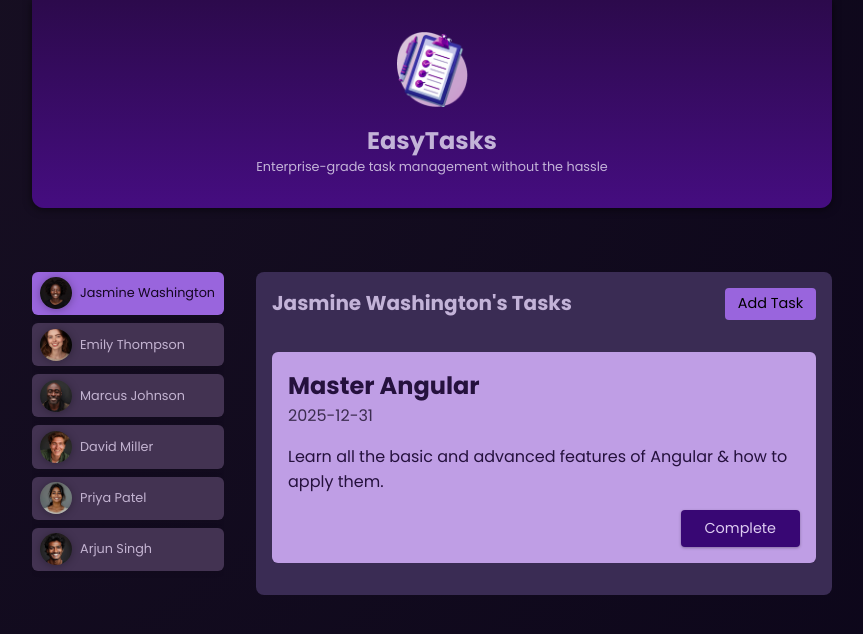
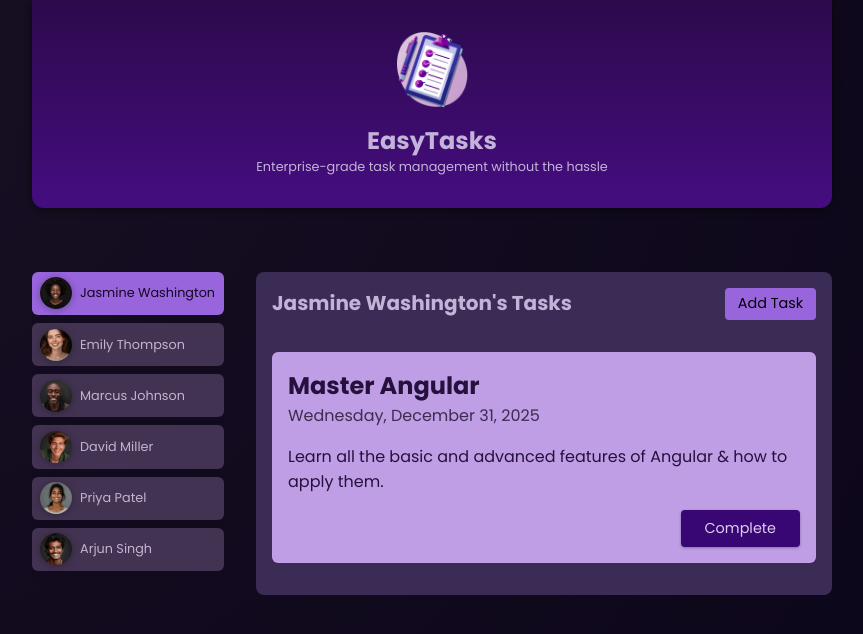
Before and after one commit to niamh-d/first-angular-app, an Angular app: page / in a window 1280 px wide. Both pictures are taken after a click on the button "Jasmine Washington". Shown: the top 634 px of the page, without its empty margins (208-1071 px from the left). Built offline with nearby package versions, Linux system fonts and the light colour scheme.

Commit message:
date pipe for formatting due date

```diff
--- a/src/app/tasks/task/task.html
+++ b/src/app/tasks/task/task.html
@@ -1,7 +1,7 @@
 <app-card>
   <article>
     <h2>{{ task.title }}</h2>
-    <time>{{ task.dueDate }}</time>
+    <time>{{ task.dueDate | date : 'fullDate' }}</time>
     <p>{{ task.summary }}</p>
     <p class="actions">
       <button (click)="onComplete()">Complete</button>
--- a/src/app/tasks/task/task.ts
+++ b/src/app/tasks/task/task.ts
@@ -1,10 +1,11 @@
 import { Component, EventEmitter, Input, Output } from '@angular/core';
 import { ITask } from '../task/task.model';
 import { Card } from '../../shared/card/card';
+import { DatePipe } from '@angular/common';
 
 @Component({
   selector: 'app-task',
-  imports: [Card],
+  imports: [Card, DatePipe],
   templateUrl: './task.html',
   styleUrl: './task.css',
 })
```
